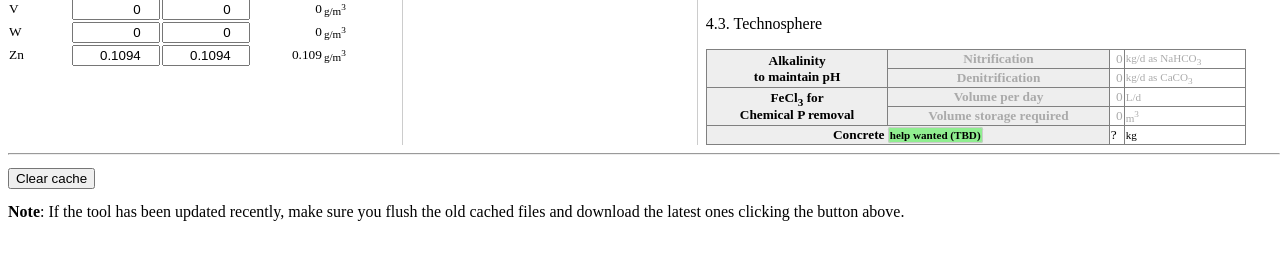
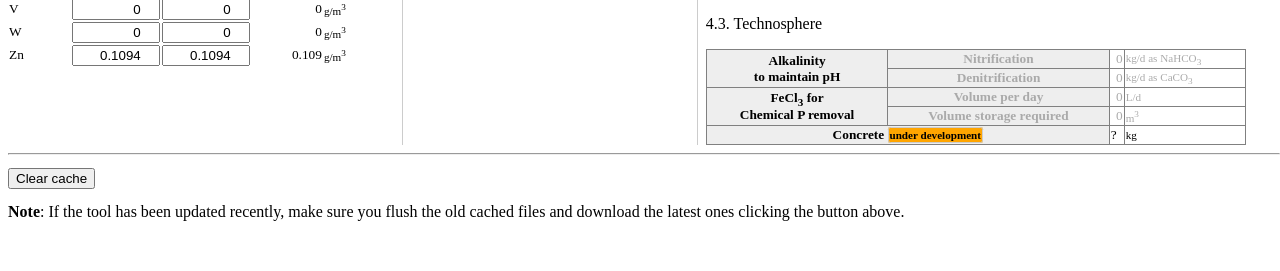
Before and after one commit to AnnaValls/ecoinvent, a PHP site: page /marginal.php in a window 1280 px wide. Shown: the part 1340-1611 px from the top of the page. Run offline with PHP 8.4, Linux system fonts and the light colour scheme.

Commit message:
changes with g. ekama skype

```diff
--- a/elementary.php
+++ b/elementary.php
@@ -726,6 +726,9 @@
         <ul>
           <li>Chemicals
             <ul>
+              <li>
+                Polymers <issue class=under_dev></issue>
+              </li>
               <li>Alkalinity to maintain pH ~ 7.0
                 <ul>
                   <li>For Nitrification:       <span id=alkalinity_added>0</span>
@@ -762,7 +765,7 @@
   </div>
 </div><hr>
 
-<!--TODO development-->
+<!--note for development-->
 <p><div style=font-size:smaller>
   <?php include'btn_reset_cache.php'?>
 </div></p>
--- a/index.php
+++ b/index.php
@@ -25,7 +25,7 @@
           <li><a href=inputs.php            >All inputs</a>
           <li><a href=outputs.php           >All outputs</a>
           <li><a href=see.php?path=dataModel&file=constants.js>All constants</a>
-          <li><a href=construction.php      >Construction materials</a> (<em>TBD</em>)
+          <li><a href=construction.php      >Construction materials</a>
         </ul>
       <li>
         Multiple plant analysis (<em>under development</em>)
--- a/marginal.php
+++ b/marginal.php
@@ -404,7 +404,7 @@
         <tr><th>Volume per day          <td class=number id="FeCl3_volume">0<td class=unit>L/d
         <tr><th>Volume storage required <td class=number id="storage_req_15_d">0<td class=unit>m<sup>3</sup>
       <tr><th colspan=2>Concrete
-          <issue class=help_wanted> (TBD)</issue>
+          <issue class=under_dev></issue>
         <td>?
         <td class=unit>kg
     </table>
--- a/techs/n_removal.js
+++ b/techs/n_removal.js
@@ -201,8 +201,8 @@ function N_removal(Q,T,BOD,bCOD,rbCOD,NOx,Alkalinity,MLVSS,Aerobic_SRT,Aeration_
   //
   // FORMULA: alpha = kLa[wastewater] / kLa[tap_water]
   //
-  var alpha = 0.65; //ask George Ekama for this value. TODO
-  var beta = 0.95; //value 0.95 is ok
+  var alpha = 0.65; //same value as for nitrification (confirmed by g. ekama)
+  var beta  = 0.95; //value 0.95 is ok
 
   //page 761
   var C_T = air_solubility_of_oxygen(T,0); //elevation is 0 meters - TableE-1, Appendix E, implemented in "utils.js"
```
